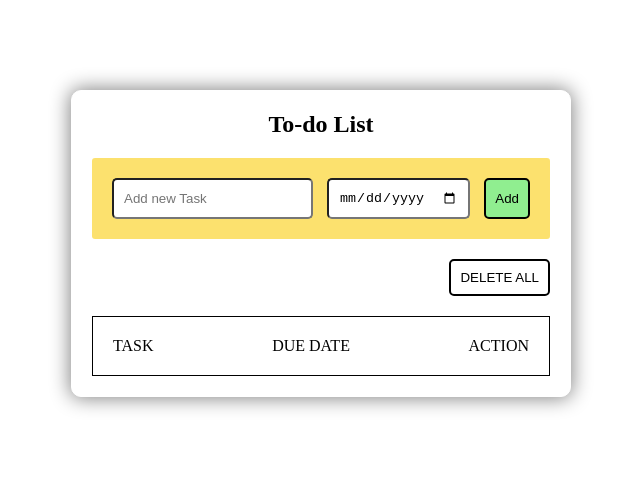
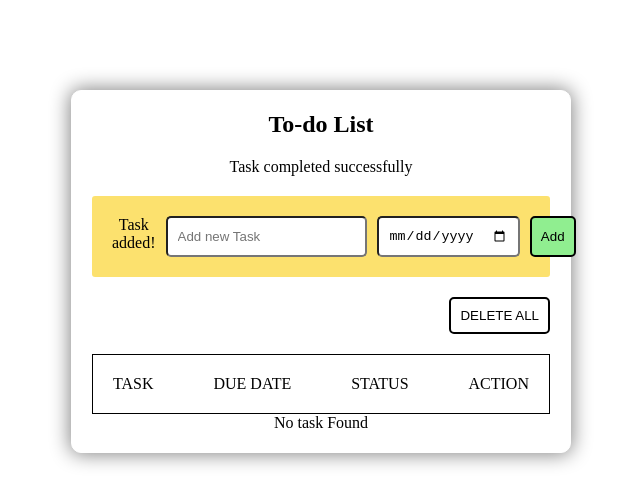
Before and after one commit to aryangupta1105/OASIS-INFOBYTE-INTERNSHIP-PROJECTS, a plain HTML site: page To-do List/index.html in a window 1280 px wide. Shown: the whole page, without its empty margins (319-959 px from the left). Drawn offline with Linux system fonts and the light colour scheme.

Commit message:
added new features

```diff
--- a/To-do List/index.html
+++ b/To-do List/index.html
@@ -16,7 +16,9 @@
             </div> -->
             <div class="sub-container">
                 <h2>To-do List</h2>
-            <form  class="app" onsubmit="return false;">
+                <div class="popUpSuccess"><p>Task completed successfully</p></div>
+                <form  class="app" onsubmit="return false;">
+                    <div class="addedMsg"><p>Task added!</p></div>
                 <input type="text" placeholder="Add new Task" class="newTask">
                 <input type="date" class="dueDate">
                 <button type="submit" class="addTask addBtn">Add</button>
@@ -28,8 +30,10 @@
                 <div class="Task-heading">
                     <p>TASK</p>
                     <p>DUE DATE</p>
+                    <p>STATUS</p>
                     <p>ACTION</p>
                 </div>
+                <div class="emptyMsg"><p>No task Found</p></div>
             </div>
             </div>
         </div>
```
